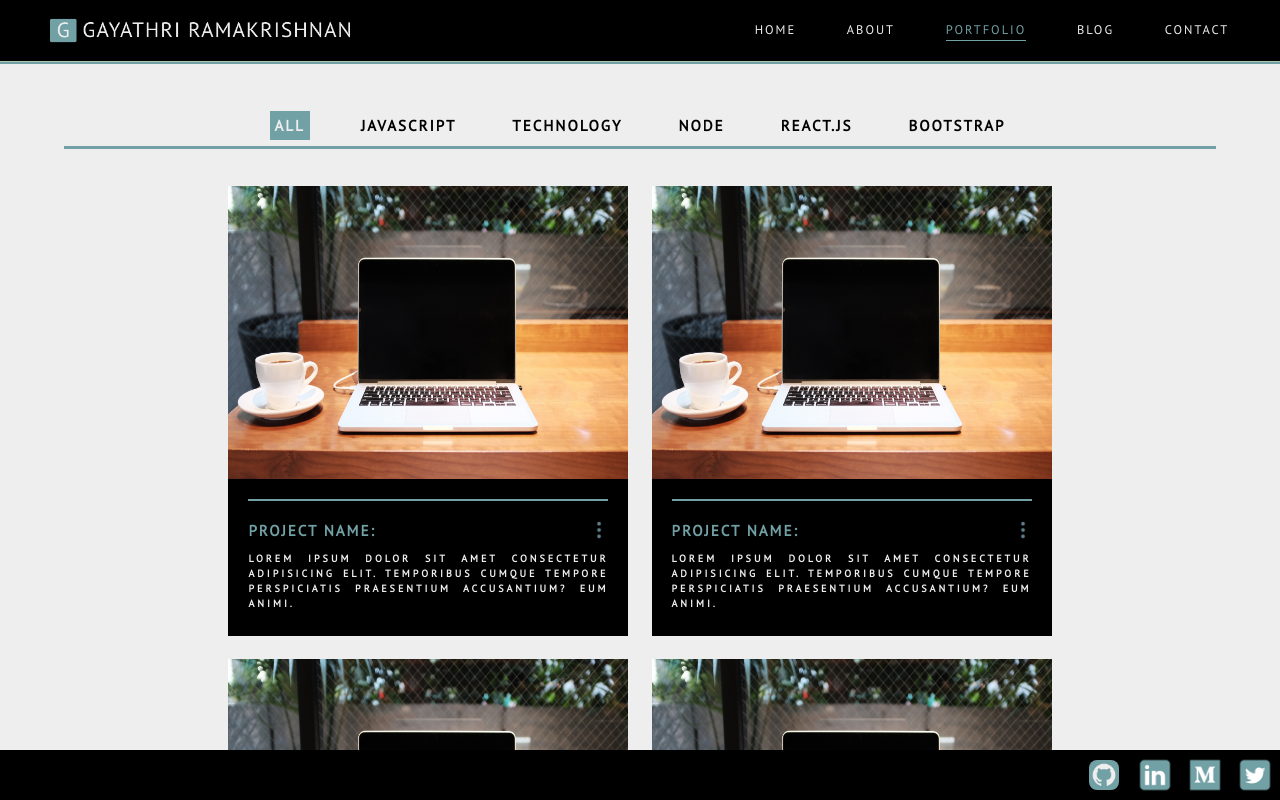
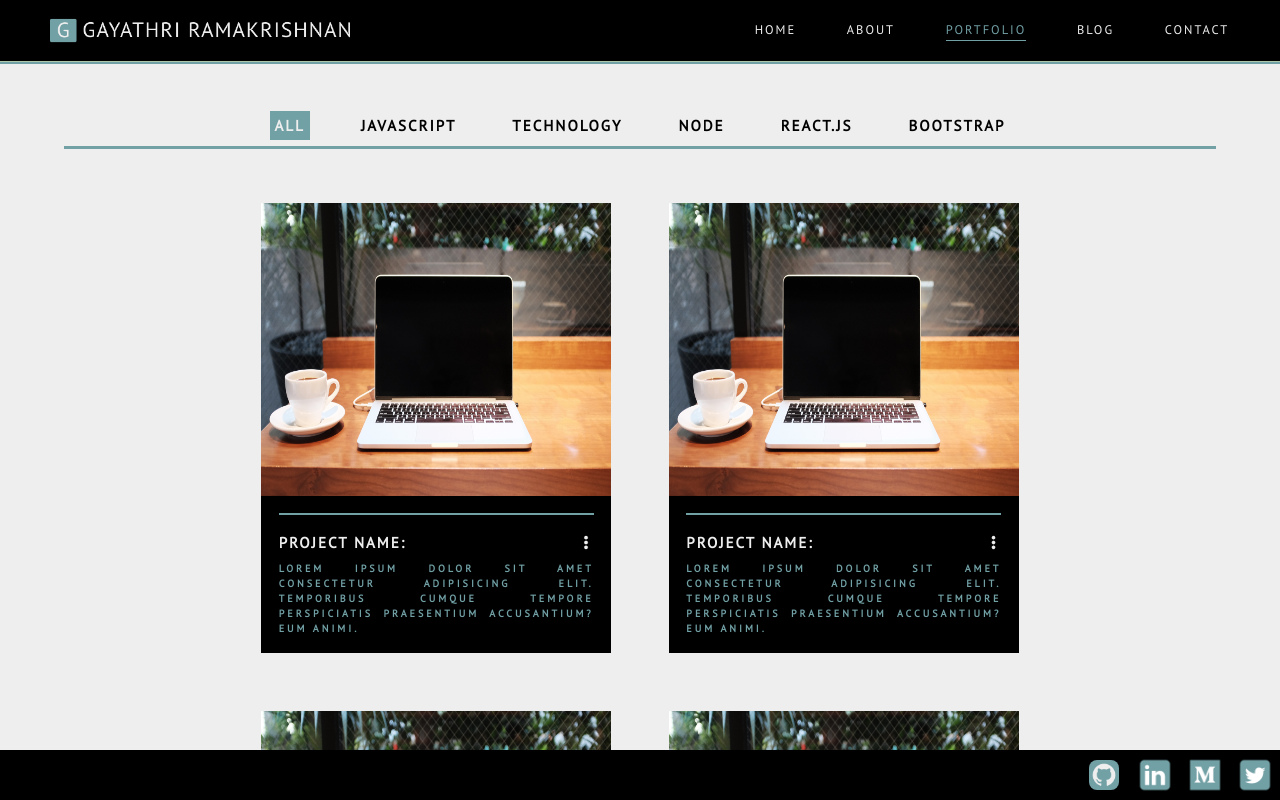
Before and after one commit to G3-Code/g3-portfolio, a React (Create React App) app in the folder client/: page /portfolio in a window 1280 px wide. Built offline with nearby package versions, Linux system fonts and the light colour scheme.

Commit message:
Added menu items

```diff
--- a/client/src/style/portfolio.css
+++ b/client/src/style/portfolio.css
@@ -50,13 +50,18 @@
   width: 100%;
   height: auto;
   border: 0px solid green;
-  padding-bottom: 2%;
+  padding-bottom: 1%;
+}
+
+.card-container {
+  border: 1px solid magenta;
+  padding: 1%;
 }
 
 .card {
-  width: 40rem;
+  width: 35rem;
   height: 45rem;
-  margin: 1% 1%;
+  margin: 2.5% 2.5% 2.5% 2.5%;
   font-size: 1.5rem;
   text-transform: uppercase;
   letter-spacing: 0.2rem;
@@ -74,7 +79,7 @@
 }
 
 .card-title {
-  color: #71a0a5;
+  color: #eeeeee;
   font-size: 1.5rem;
   display: flex;
   justify-content: space-between;
@@ -92,6 +97,7 @@
   letter-spacing: 3px;
   line-height: 15px;
   text-align: justify;
+  color: #71a0a5;
 }
 .card-txt {
   border: 0px solid white;
```
Also changed, not shown: client/src/assets/menu-more48.png, client/src/assets/menu-more96.png.
